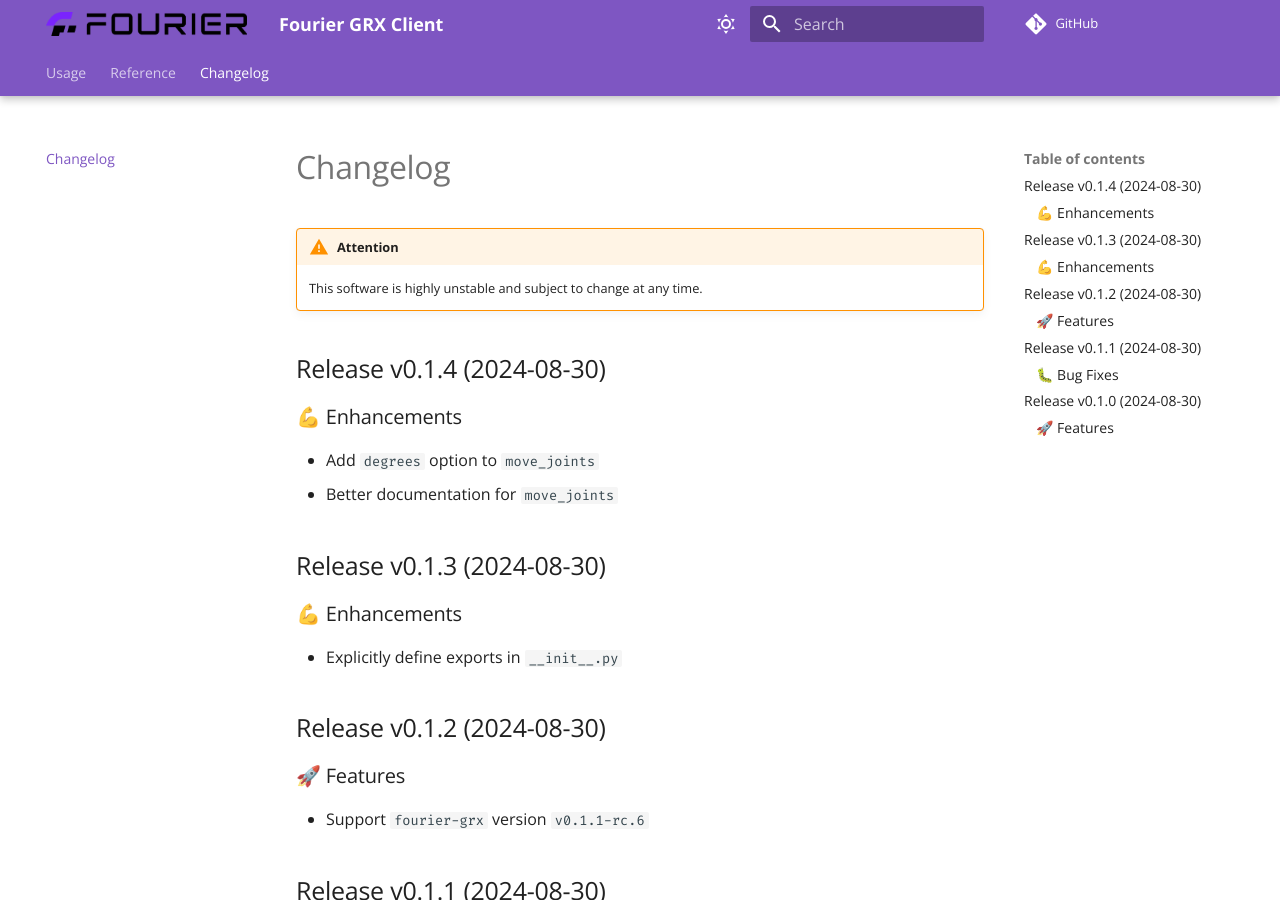
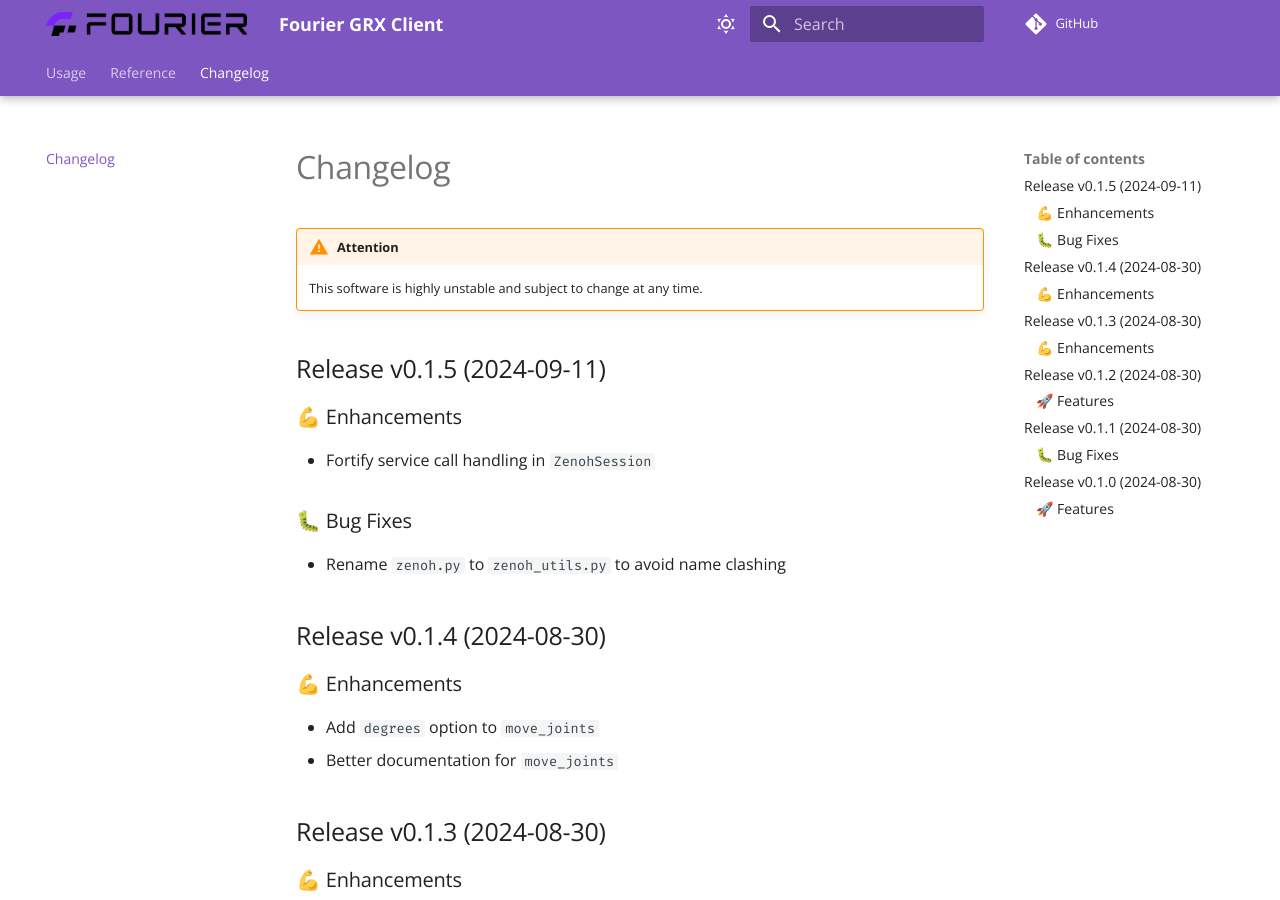
Before and after one commit to FFTAI/fourier-grx-client, an MkDocs documentation site: the page built from docs/dev/changelog.md, in a window 1280 px wide and 900 px high. Built offline with MkDocs 1.6.1 and Material for MkDocs 9.7.7, drawn with Linux system fonts in a browser that asks for light colours; comment, search, counter and statistics services are not loaded; the version menu is left out.

Commit message:
🔖 v0.1.5
Signed-off-by: Yuxiang Gao <yuxiang.gao@fftai.com>

```diff
--- a/CHANGELOG.md
+++ b/CHANGELOG.md
@@ -1,3 +1,14 @@
+## Release v0.1.5 (2024-09-11)
+
+### 💪 Enhancements
+
+- Fortify service call handling in `ZenohSession`
+
+### 🐛 Bug Fixes
+
+- Rename `zenoh.py` to `zenoh_utils.py` to avoid name clashing
+
+
 ## Release v0.1.4 (2024-08-30)
 
 ### 💪 Enhancements
--- a/pyproject.toml
+++ b/pyproject.toml
@@ -1,6 +1,6 @@
 [project]
 name = "fourier-grx-client"
-version = "0.1.4"
+version = "0.1.5"
 description = "Client library for Fourier GRx series robots"
 authors = [{ name = "Yuxiang Gao", email = "yuxiang.gao@fftai.com" }]
 dependencies = [
```
Also changed, not shown: README.md (+2 -2 lines), docs/index.md (+2 -2 lines).
